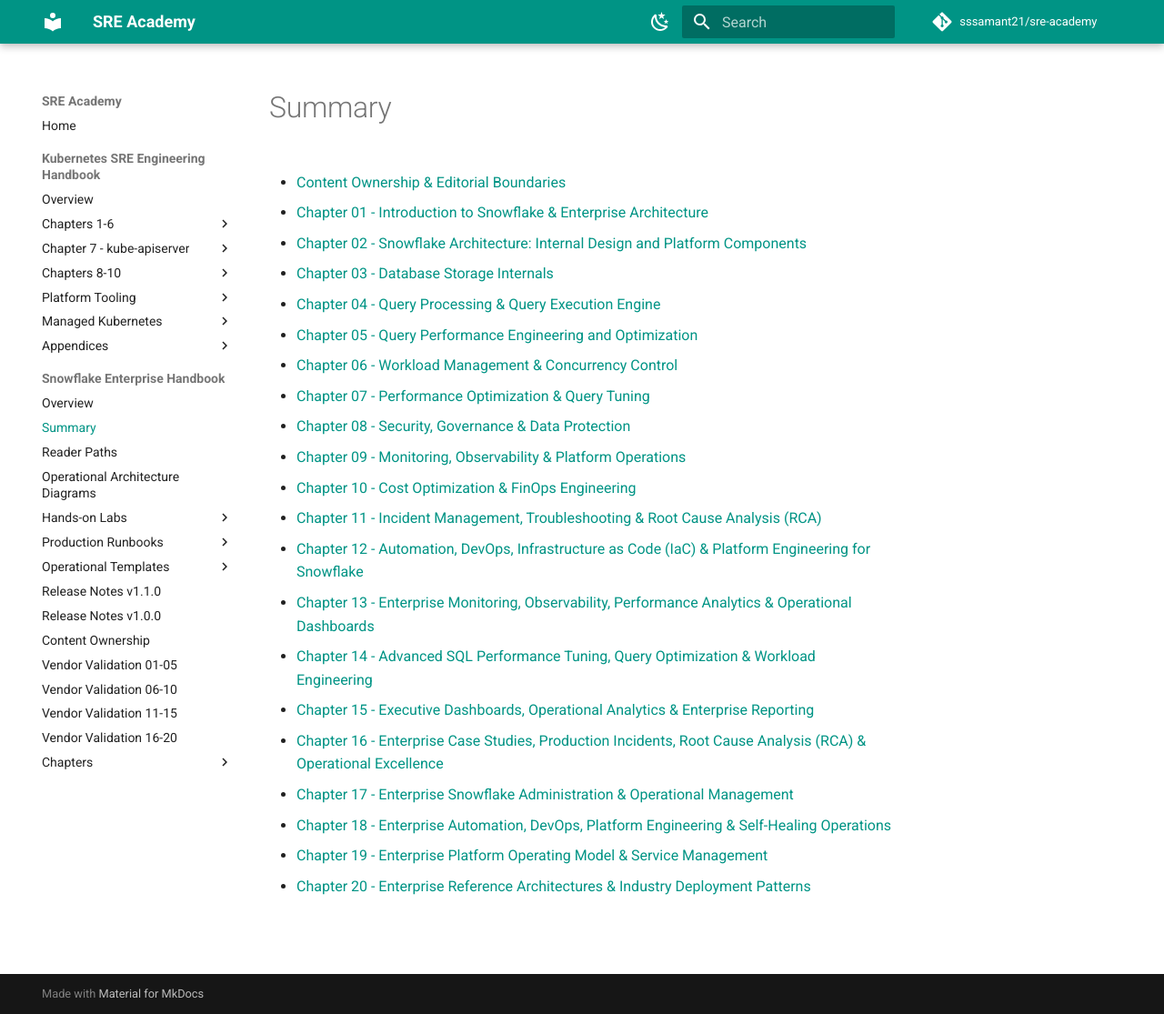
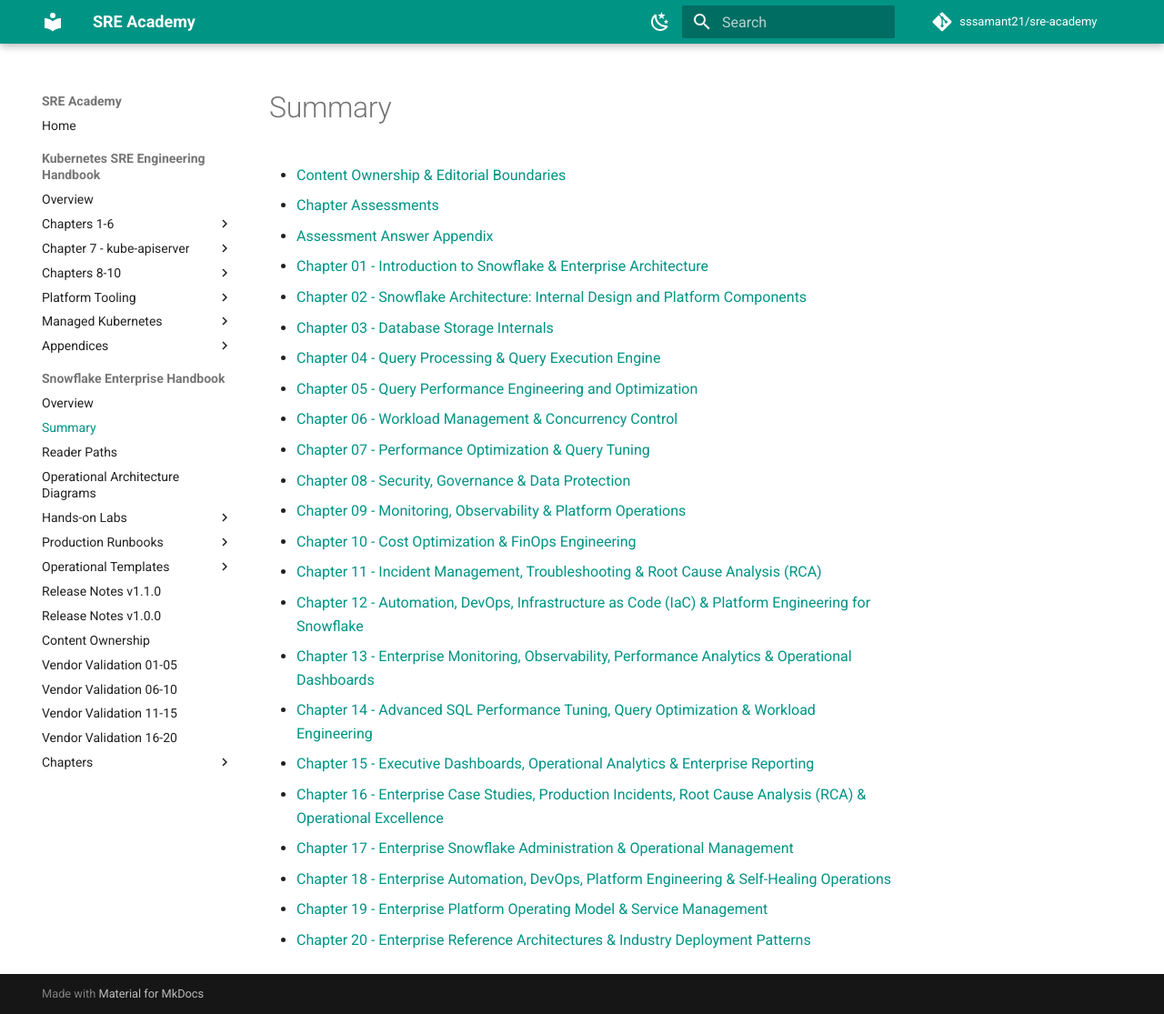
Before and after one commit to sssamant21/sre-academy, an MkDocs documentation site: the page built from docs/books/snowflake/summary.md, in a window 1280 px wide and 1115 px high. Shown: the whole window at 91% size. Built offline with MkDocs 1.6.1 and Material for MkDocs 9.7.7, drawn with Linux system fonts in a browser that asks for light colours; comment, search, counter and statistics services are not loaded.

Commit message:
docs(snowflake): link chapter assessments from summary

```diff
--- a/docs/books/snowflake/summary.md
+++ b/docs/books/snowflake/summary.md
@@ -1,6 +1,8 @@
 # Summary
 
 - [Content Ownership & Editorial Boundaries](content-ownership.md)
+- [Chapter Assessments](assessments/index.md)
+- [Assessment Answer Appendix](assessments/answers/index.md)
 
 - [Chapter 01 - Introduction to Snowflake & Enterprise Architecture](chapter-01/README.md)
 - [Chapter 02 - Snowflake Architecture: Internal Design and Platform Components](chapter-02/README.md)
```
